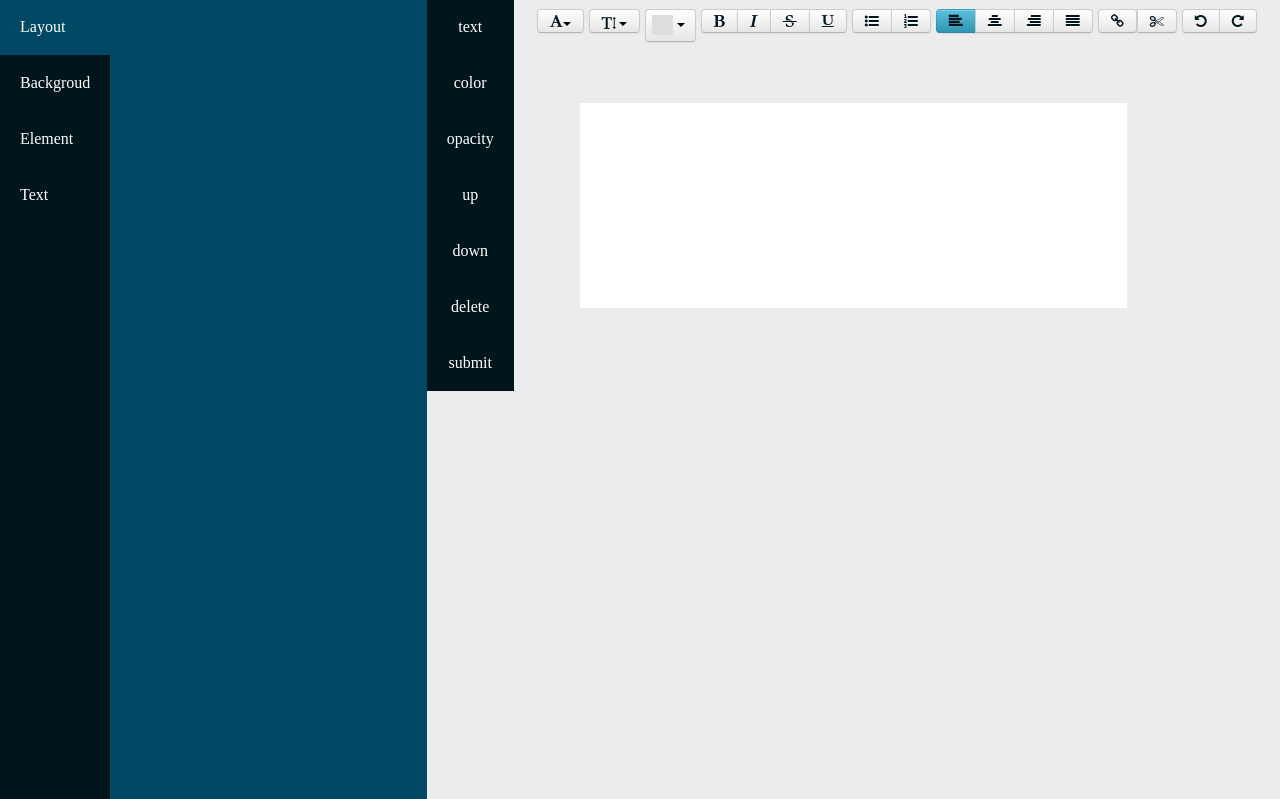
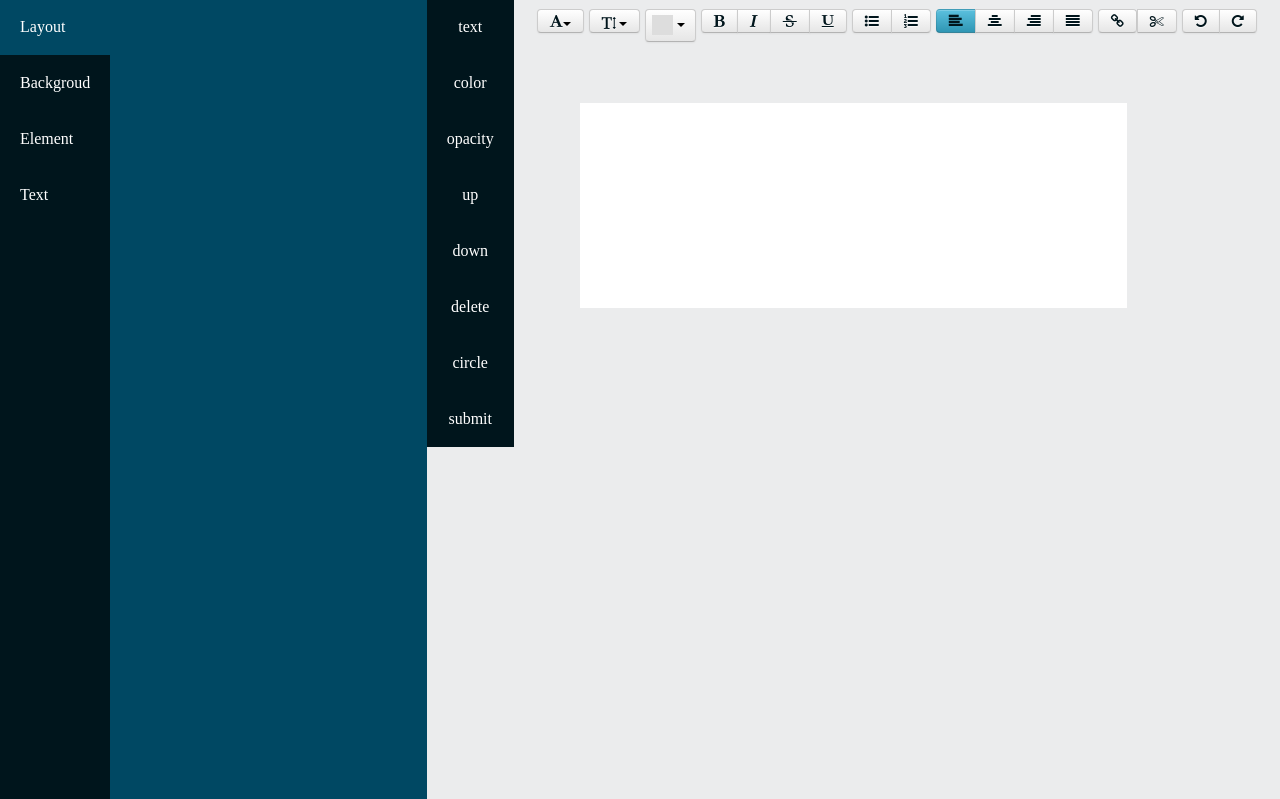
Before and after one commit to thienasz/aszbannaer20160719, a PHP site: page /banner in a window 1280 px wide. Shown: the part 56-855 px from the top of the page. Run offline with PHP 8.4, Linux system fonts and the light colour scheme; data comes from the database, SQL or seed files in the repository; some libraries are stand-ins or nearby versions.

Commit message:
write function circle for banner

```diff
--- a/assets/js/interactcus.js
+++ b/assets/js/interactcus.js
@@ -25,6 +25,7 @@ function interactInit() {
         var elColor = elActive.css('background-color');
         var elOpacity = elActive.css('opacity');
         var elZIndex = elActive.css('z-index');
+        var elCircle = $('.img-box-set');
         switch (option) {
             case 'text':
                 console.log($(this));
@@ -49,6 +50,10 @@ function interactInit() {
             case 'submit':
                 console.log('menusb');
                 submitData();
+                break;
+            case 'circle':
+                circle($(this), elCircle);
+                // img1.css('border-radius',  '50%');
                 break;
         }
     });
@@ -138,6 +143,24 @@ function drawBoxOpacity(el, op) {
 /**
  * draw when click text option
  */
+
+function circle(el, op) {
+    $('.circle-slider').remove();
+    el.append('<div class="circle-slider" style="height: 6px;width: 70px; margin-top: 10px" ></div>');
+    $(".circle-slider").slider({
+        value:50,
+        slide: function( event, ui ) {
+            $( "#minval" ).val( ui.value );
+            $(".img-handle[element-active='true'] .img-box-set").css('border-radius',  ui.value+ '%');
+        }
+    });
+
+    $( "#minval" ).val( $( ".circle-slider" ).slider( "value" ) );
+    $('#minval').remove();
+
+
+    //$(".img-show[element-active='true']").css('border-radius', 50);
+}
 function drawText() {
     removeActiveEl();
     var numberTime = new Date().valueOf();
--- a/views/banner/index.php
+++ b/views/banner/index.php
@@ -75,6 +75,7 @@
                     <li class="option" data-option="up"><a href="#">up</a></li>
                     <li class="option" data-option="down"><a href="#">down</a></li>
                     <li class="option" data-option="delete"><a href="#">delete</a></li>
+                    <li class="option" data-option="circle"><a href="#">circle</a></li>
                     <li class="option submit_image" data-option="submit"><a href="#">submit</a></li>
                 </ul>
             </div>
```
